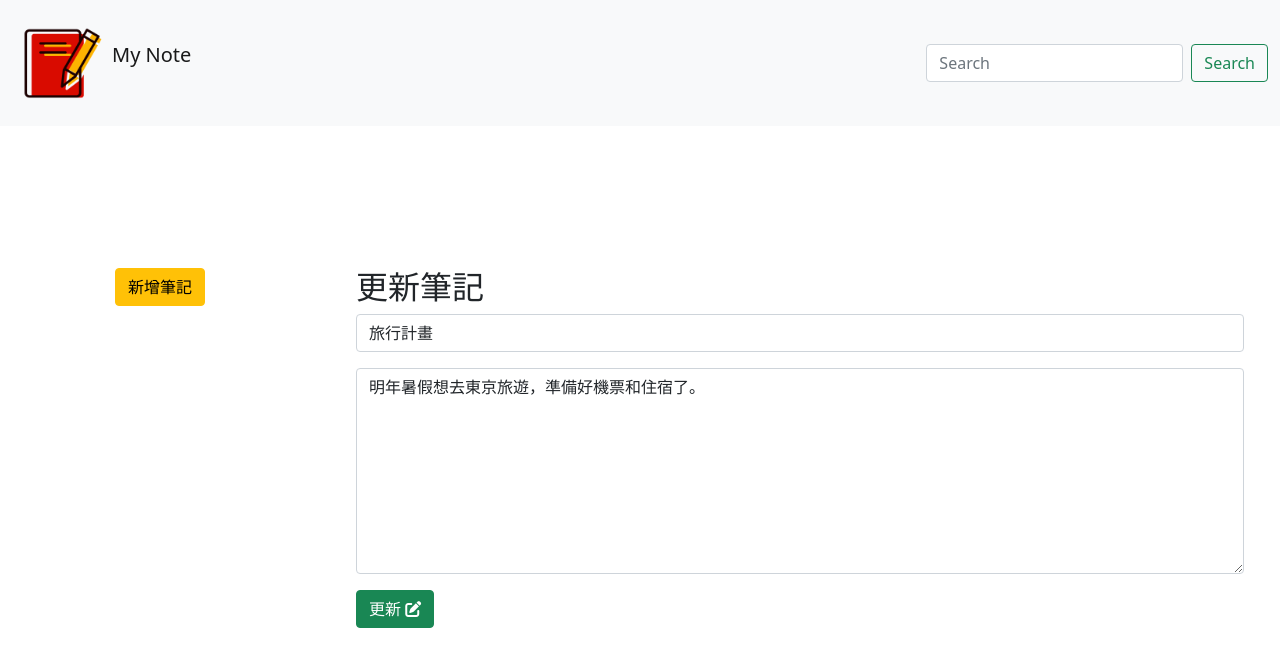
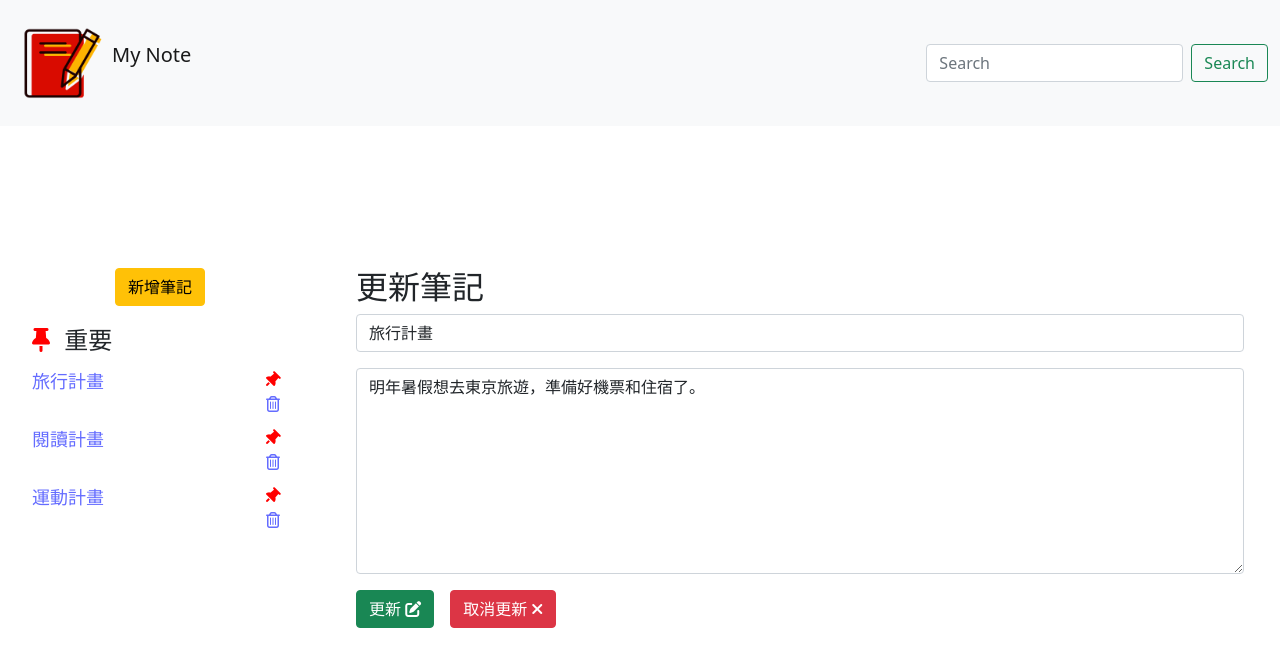
Before and after one commit to JeremyLai99/note_in_vue, a Vue app: page /#/edit/1 in a window 1280 px wide. Shown: the top 666 px of the page. Built offline with nearby package versions, Linux system fonts and the light colour scheme.

Commit message:
[更新NoteList, 顯示重要筆記]

```diff
--- a/src/components/EditNote.vue
+++ b/src/components/EditNote.vue
@@ -36,6 +36,10 @@ const updateNote = () => {
     }
 }
 
+const cancelUpdate = ()=> {
+    router.push('/')
+}
+
 
 
 
@@ -53,6 +57,7 @@ const updateNote = () => {
             <textarea v-model="newNoteContent" class="form-control mt-3" rows="8"></textarea>
 
             <button class="btn btn-success mt-3" @click="updateNote">更新 <i class="fa-solid fa-pen-to-square"></i></button>
+            <button class="btn btn-danger mt-3 ms-3" @click="cancelUpdate">取消更新 <i class="fa-solid fa-xmark"></i></button>
         </form>
     </div>
 </template>
--- a/src/components/NoteList.vue
+++ b/src/components/NoteList.vue
@@ -3,7 +3,9 @@ import { ref } from 'vue';
 import { useNoteStore } from '../stores/NoteStore';
 import { storeToRefs } from 'pinia';
 
+
 const noteStore = useNoteStore()
+const { togglePinned } = noteStore
 
 
 </script>
@@ -13,9 +15,55 @@ const noteStore = useNoteStore()
         <router-link :to="{ name: 'add'}" class="d-flex justify-content-center">
             <button class="btn btn-warning">新增筆記</button>
         </router-link>
+        <div class="important">
+            <h4><i class="fa-solid fa-thumbtack me-2" style="color: red;"></i> 重要</h4>
+            <ul class="list-group">
+                <li v-for="note in noteStore.pinnedNotes" :key="note.id" class="list-group-item">
+                    <router-link :to="{ name: 'edit', params: { id: note.id} }" class="d-flex justify-content-between">
+                    <div class="note-title">{{ note.title }}</div>
+                    <div class="">
+                        <i class="fa-solid fa-thumbtack me-3 rotate" @click="togglePinned(note.id)"></i>
+                        <i class="fa-regular fa-trash-can"></i>
+                    </div>
+                    </router-link>
+                </li>
+            </ul>
+        </div>
+        <div class="others">
+
+        </div>
 
     </div>
 </template>
 
 <style scoped>
+.important{
+    margin-top: 20px;
+    padding-left: 20px;
+}
+.rotate{
+    color: red;
+    transform: rotate(45deg);
+    cursor: pointer;
+}
+.list-group-item{
+    border: none;
+    padding: 5px 0px;
+    background: transparent;
+    cursor: pointer;
+
+  }
+  .list-group-item:hover{
+    background-color: rgb(248, 167, 130);
+
+  }
+  .note-title{
+    font-size: 18px;
+    font-weight: bold;
+    width: 85%;
+  }
+  .note-title:hover{
+    color: white
+  }
+
 </style>
--- a/src/stores/NoteStore.js
+++ b/src/stores/NoteStore.js
@@ -55,6 +55,11 @@ export const useNoteStore = defineStore("notes", {
                 this.notes[index].content = content
             }
         },
-
+        togglePinned(id) {
+            const index = this.notes.findIndex((note)=> note.id === id)
+            if(!index == -1) {
+                this.notes[index].pinned !== this.notes[index].pinned
+            }
+        },
     }
 })
```
